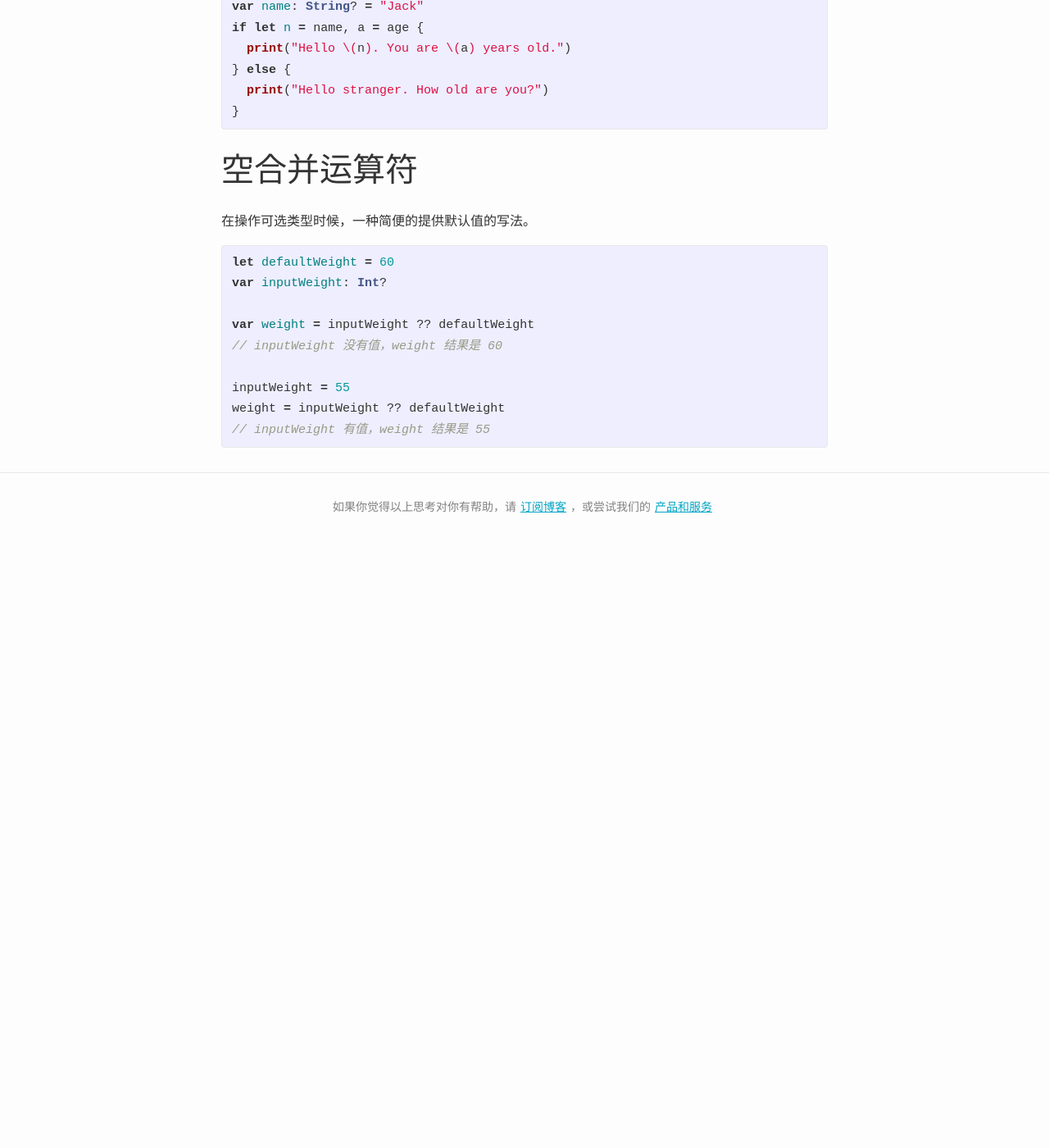
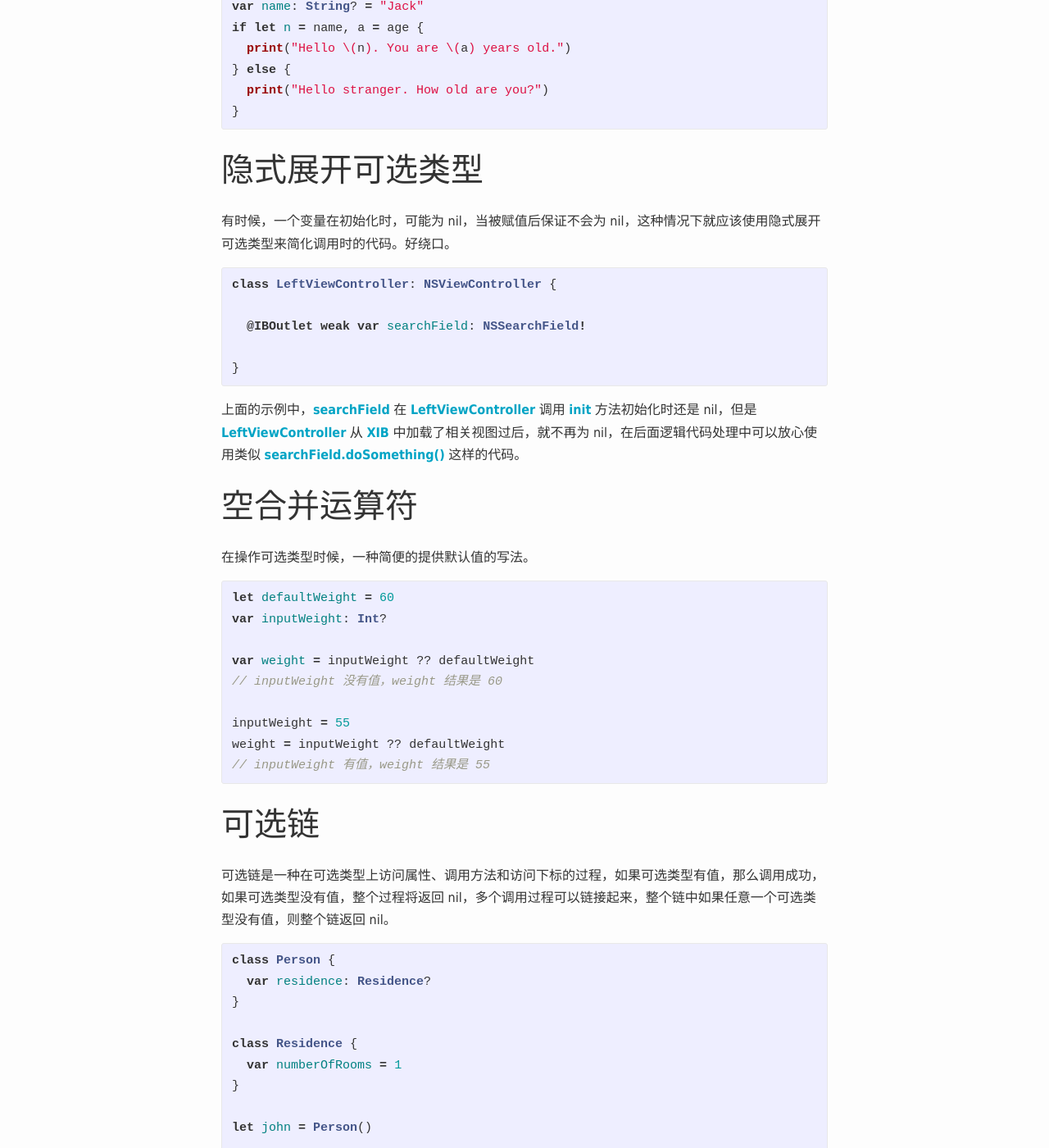
Before and after one commit to danjiang/mango, a Jekyll site: the page built from _posts/2016-03-05-swift-optionals.markdown, in a window 1280 px wide and 1400 px high, scrolled down 2063 px. Shown: the whole window at 82% size. Built offline with Jekyll 4.4.1, drawn with Linux system fonts in a browser that asks for light colours; comment, search, counter and statistics services are not loaded; before the commit the page ends 2739 px from its top, so only the background shows below that; some of the changed text lies outside the part shown.

Commit message:
new post - swift classes and update post - swift optionals

```diff
--- a/_posts/2016-03-05-swift-optionals.markdown
+++ b/_posts/2016-03-05-swift-optionals.markdown
@@ -73,6 +73,20 @@ if let n = name, a = age {
 }
 {% endhighlight %}
 
+## 隐式展开可选类型
+
+有时候，一个变量在初始化时，可能为 nil，当被赋值后保证不会为 nil，这种情况下就应该使用隐式展开可选类型来简化调用时的代码。好绕口。
+
+{% highlight swift %}
+class LeftViewController: NSViewController {
+
+  @IBOutlet weak var searchField: NSSearchField!
+
+}
+{% endhighlight %}
+
+上面的示例中，**searchField** 在 **LeftViewController** 调用 **init** 方法初始化时还是 nil，但是 **LeftViewController** 从 **XIB** 中加载了相关视图过后，就不再为 nil，在后面逻辑代码处理中可以放心使用类似 **searchField.doSomething()** 这样的代码。
+
 ## 空合并运算符
 
 在操作可选类型时候，一种简便的提供默认值的写法。
@@ -88,3 +102,25 @@ inputWeight = 55
 weight = inputWeight ?? defaultWeight
 // inputWeight 有值，weight 结果是 55
 {% endhighlight %}
+
+## 可选链
+
+可选链是一种在可选类型上访问属性、调用方法和访问下标的过程，如果可选类型有值，那么调用成功，如果可选类型没有值，整个过程将返回 nil，多个调用过程可以链接起来，整个链中如果任意一个可选类型没有值，则整个链返回 nil。
+
+{% highlight swift %}
+class Person {
+  var residence: Residence?
+}
+
+class Residence {
+  var numberOfRooms = 1
+}
+
+let john = Person()
+
+if let roomCount = john.residence?.numberOfRooms {
+  print("John`s residence has \(roomCount) room(s).")
+} else {
+  print("Unable to retrieve the number of rooms.")
+}
+{% endhighlight %}
```
Also changed, not shown: _posts/2016-07-13-swift-classes.md (added, +90 -0 lines), images/swift-classes.jpg (added).
